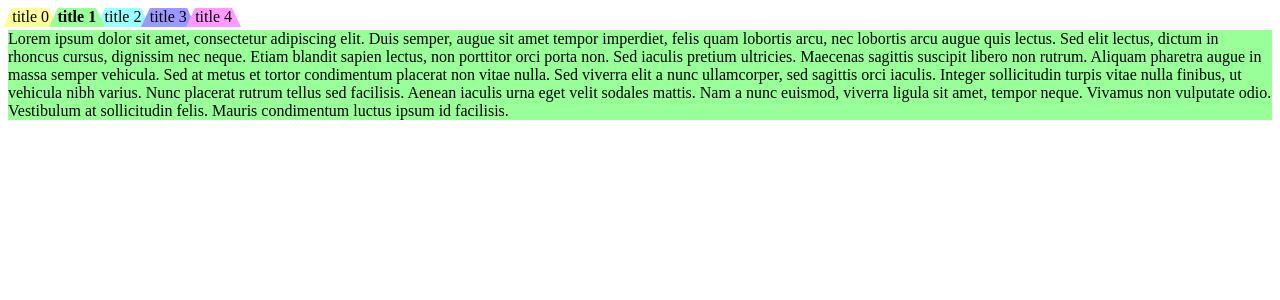
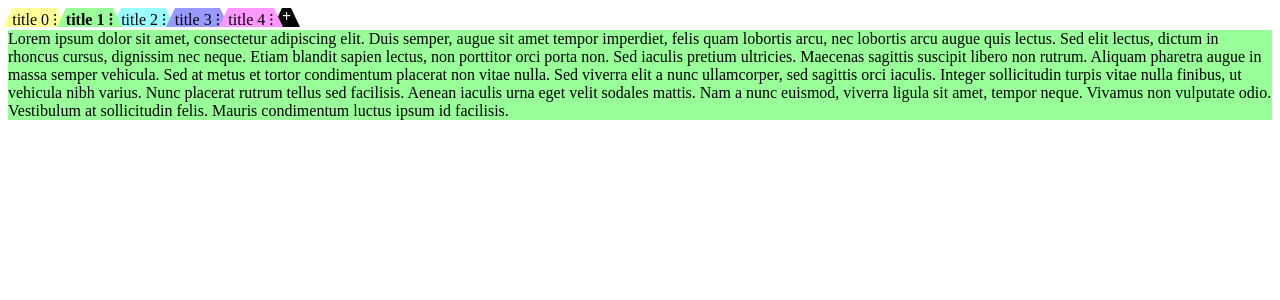
Before and after one commit to gudmar/NotePad, an Angular app: page / in a window 1280 px wide. Shown: the top 300 px of the page. Built offline with nearby package versions, Linux system fonts and the light colour scheme.

Commit message:
adding new page to sheet works

```diff
--- a/src/app/services/content-manager.service.ts
+++ b/src/app/services/content-manager.service.ts
@@ -83,6 +83,10 @@ export class ContentManagerService {
 
   }
 
+  getNextAddedPage(){
+    let color = this.colorProvider.getNextColor();
+    return this.getPage(color, 'mock-page', '');
+  }
   getFreshCalendar(){
     return {}
   }
--- a/src/app/sheet/sheet/sheet.component.html
+++ b/src/app/sheet/sheet/sheet.component.html
@@ -1,6 +1,11 @@
 <div class="sheet">
     <div class="tab-menu-container">
-        <tab-menu [pages] = "pages" [currentId] = "currentPageId" (tabChosen) = "displayPageById($event)"></tab-menu>
+        <tab-menu [pages] = "pages"
+                  [currentId] = "currentPageId"
+                  (tabChosen) = "displayPageById($event)"
+                  (addNewPage) = "addNewPage()"
+        >
+        </tab-menu>
     </div>
     <div class="page-container">
         <page [notes] = "getCurrentPagesNotes()" [bgColor] = "getCurrentPagesColor()" [uniqueId] = "currentPageId"></page>
--- a/src/app/sheet/sheet/sheet.component.ts
+++ b/src/app/sheet/sheet/sheet.component.ts
@@ -1,6 +1,7 @@
 import { Component, OnInit, Input, Output } from '@angular/core';
 import { ThrowStmt } from '@angular/compiler';
 import { DescriptorToDataService } from '../../services/descriptor-to-data.service'
+import { ContentManagerService } from '../../services/content-manager.service';
 
 @Component({
   selector: 'sheet',
@@ -15,7 +16,7 @@ export class SheetComponent implements OnInit {
   currentPageId: string = this.startPageId;
 
 
-  constructor(private descriptorParser: DescriptorToDataService) { }
+  constructor(private descriptorParser: DescriptorToDataService, private contentManager: ContentManagerService) { }
 
   ngOnInit(): void {
     this.currentPageId = this.startPageId;
@@ -46,4 +47,8 @@ export class SheetComponent implements OnInit {
     this.currentPageId = data;
   }
 
+  addNewPage(){
+    this.pages.push(this.contentManager.getNextAddedPage());
+  }
+
 }
--- a/src/app/sheet/tab-menu/tab-menu.component.html
+++ b/src/app/sheet/tab-menu/tab-menu.component.html
@@ -8,4 +8,14 @@
           (tabChosen) = "tabWantsToBeActive($event)"
     >
     </tab>
+    <tab aria-role = "Add new page"
+        [setBehind] = "true"
+        [uniqueId] = "'addToPage'"
+        [bgColor] = "'black'"
+        [isActive] = "true"
+        [tabTitle] = "'+'"
+        [style.color] = "'white'"
+        (tabChosen) = "addNewTabToView($event)"
+    >
+    </tab>
 </div>
--- a/src/app/sheet/tab-menu/tab-menu.component.ts
+++ b/src/app/sheet/tab-menu/tab-menu.component.ts
@@ -12,9 +12,8 @@ import { DescriptorToDataService } from '../../services/descriptor-to-data.servi
 export class TabMenuComponent implements OnInit {
   @Input() pages: any[] = [];
   @Input() currentId: string = '';
-  @Output() tabChosen: EventEmitter<string> = new EventEmitter()
-  listOfTabs: string[] = ['newTab']
-  addButtonId: string = "addButtonId"
+  @Output() tabChosen: EventEmitter<string> = new EventEmitter();
+  @Output() addNewPage: EventEmitter<any> = new EventEmitter();
 
   constructor(private uuidProvider: UniqueIdProviderService, private descriptorParser: DescriptorToDataService) {
   }
@@ -40,4 +39,8 @@ export class TabMenuComponent implements OnInit {
     this.currentId = data;
     this.tabChosen.emit(data);
   }
+
+  addNewTabToView(data: any){
+    this.addNewPage.emit(data);
+  }
 }
--- a/src/app/sheet/tab/tab.component.css
+++ b/src/app/sheet/tab/tab.component.css
@@ -7,11 +7,30 @@
 
 .tab-shape{
     cursor: pointer;
+    z-index: 1;
+    transition: 0.3s;
 }
 .active{
     z-index: 100;
     font-weight: bold;
-    cursor: default;
+    cursor: not-allowed;
+}
+
+.active-behind{
+    z-index: 0;
+    cursor: pointer;
+}
+
+.active-behind:hover{
+    transform: scale(1.2);
+    transition: 0.3s;
+    z-index: 101;
+}
+
+.tab-shape:not(.active):hover{
+    transform: scale(1.2);
+    transition: 0.3s;
+    z-index: 101;
 }
 
 .tab-shape{
--- a/src/app/sheet/tab/tab.component.html
+++ b/src/app/sheet/tab/tab.component.html
@@ -1,3 +1,6 @@
 <div class="tab-wrapper">
-    <div class="tab-shape" [ngClass] = "tabShapeClasses" [style.border-bottom-color] = "bgColor">{{tabTitle}}</div>
+    <div class="tab-shape" [ngClass] = "tabShapeClasses" [style.border-bottom-color] = "bgColor">
+        {{tabTitle}}
+        <span *ngIf="!setBehind">&#8285;</span>
+    </div>
 </div>
--- a/src/app/sheet/tab/tab.component.ts
+++ b/src/app/sheet/tab/tab.component.ts
@@ -1,6 +1,7 @@
 import { Component, OnInit, Input, Output, EventEmitter, HostListener} from '@angular/core';
 import { UniqueIdProviderService } from '../../services/unique-id-provider.service'
 import { ConcatSource } from 'webpack-sources';
+import { Z_PARTIAL_FLUSH } from 'zlib';
 
 @Component({
   selector: 'tab',
@@ -11,18 +12,25 @@ import { ConcatSource } from 'webpack-sources';
 export class TabComponent implements OnInit {
   idProviderInstance = new UniqueIdProviderService();
   private _isActive: boolean = false;
+  private _isActiveBehind: boolean = false;
   tabShapeClasses: any = {
-    'active': false
+    'active': false,
+    'active-behind': false
   }
 
   @Input() tabTitle: string = "newTab";
   @Input() uniqueId: string = this.idProviderInstance.getUniqueId();
   @Input() bgColor: string = 'white'
+  @Input() set setBehind(val:boolean) {
+    this._isActiveBehind = val;
+    this.tabShapeClasses['active-behind'] = val;
+  }
   @Input() set isActive(val: boolean) {
     this.tabShapeClasses.active = val;
     this._isActive = val;
   };
   get isActive() {return this._isActive}
+  get setBehind() {return this._isActiveBehind}
   @Output() tabChosen: EventEmitter<string> = new EventEmitter();
 
   constructor(private idProvider: UniqueIdProviderService,) { }
```
